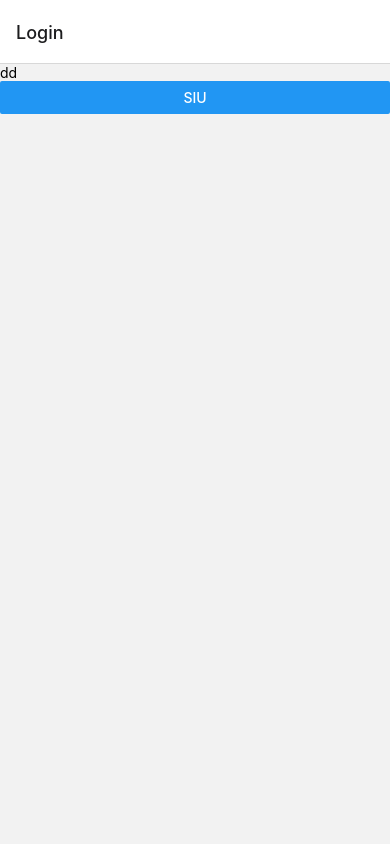
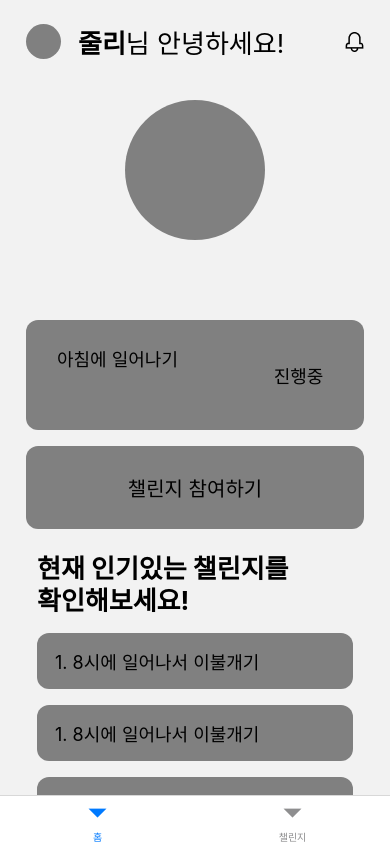
Before and after one commit to CMC-11th-Hackerton/homelenge_client, a React Native app: screen / in a window 390 px wide. Built offline with nearby package versions, Linux system fonts and the light colour scheme.

Commit message:
홈 화면 구현

```diff
--- a/src/App.js
+++ b/src/App.js
@@ -3,12 +3,12 @@
 import {SafeAreaView} from 'react-native-safe-area-context';
 import {NavigationContainer} from '@react-navigation/native';
 import LoginStack from './screens/LoginStack';
+import MainTab from './screens/MainTab';
 
 const App = () => {
-  // const state=1
   return (
     <NavigationContainer>
-      <LoginStack />
+      <MainTab />
     </NavigationContainer>
   );
 };
--- /dev/null
+++ b/src/screens/Challenge/ChanllengeStack.js
@@ -0,0 +1,51 @@
+import React from 'react';
+import {SafeAreaView} from 'react-native-safe-area-context';
+import {Text, Button} from 'react-native';
+import {createNativeStackNavigator} from '@react-navigation/native-stack';
+import {useNavigation} from '@react-navigation/native';
+
+const Stack = createNativeStackNavigator();
+
+const HomeScreen = () => {
+  const navigation = useNavigation();
+  return (
+    <SafeAreaView>
+      <Text>dd</Text>
+      <Button
+        title="siu"
+        onPress={() => {
+          navigation.navigate('Detail');
+        }}
+      />
+    </SafeAreaView>
+  );
+};
+
+const DetailScreen = () => {
+  const navigation = useNavigation();
+  return (
+    <SafeAreaView>
+      <Text>detail</Text>
+      {/* <Button title='siu'/> */}
+    </SafeAreaView>
+  );
+};
+
+const ChallengeStack = () => {
+  return (
+    <Stack.Navigator>
+      <Stack.Screen
+        component={HomeScreen}
+        name="Home"
+        options={{headerShown: false}}
+      />
+      <Stack.Screen
+        component={DetailScreen}
+        name="Detail"
+        options={{headerShown: false}}
+      />
+    </Stack.Navigator>
+  );
+};
+
+export default ChallengeStack;
--- /dev/null
+++ b/src/screens/Home/HomeScreen.js
@@ -0,0 +1,148 @@
+import React from 'react';
+import {useNavigation} from '@react-navigation/native';
+import {SafeAreaView} from 'react-native-safe-area-context';
+import {
+  Text,
+  Button,
+  StyleSheet,
+  View,
+  Image,
+  TouchableOpacity,
+  ScrollView,
+  StatusBar,
+} from 'react-native';
+
+const mock = [1, 2, 3, 4, 5];
+
+const HomeScreen = () => {
+  const navigation = useNavigation();
+  return (
+    <ScrollView>
+      <SafeAreaView style={{paddingHorizontal: 26, paddingTop: 23}}>
+        <View style={styles.header}>
+          <View style={styles.profile}>
+            <View
+              style={{
+                width: 35,
+                height: 35,
+                borderRadius: 18,
+                backgroundColor: 'gray',
+              }}
+            />
+            <Text style={styles.headerText}>
+              <Text style={{fontWeight: 'bold'}}>줄리</Text>님 안녕하세요!
+            </Text>
+          </View>
+          <Image source={require('../../assets/imgs/notification.png')} />
+        </View>
+        <View style={styles.circleWrap}>
+          <View style={styles.circle} />
+        </View>
+        <View style={styles.challengeWrap}>
+          <TouchableOpacity style={styles.challenge} activeOpacity={0.7}>
+            <View style={styles.challengeContentWrap}>
+              <View style={styles.challengeContent}>
+                <Text style={{fontSize: 18, fontWeight: '400'}}>
+                  아침에 일어나기
+                </Text>
+              </View>
+              <View style={styles.challengeStatus}>
+                <Text style={{fontSize: 18, fontWeight: '500'}}>진행중</Text>
+              </View>
+            </View>
+          </TouchableOpacity>
+          <TouchableOpacity
+            style={styles.joinChallenge}
+            activeOpacity={0.7}
+            onPress={() => {
+              navigation.navigate('Detail');
+            }}>
+            <Text style={{fontSize: 20}}>챌린지 참여하기</Text>
+          </TouchableOpacity>
+        </View>
+        <View style={styles.ranking}>
+          <Text style={{fontSize: 26, fontWeight: 'bold', lineHeight: 32}}>
+            현재 인기있는 챌린지를{'\n'}확인해보세요!
+          </Text>
+          <View style={{marginTop: 8}}>
+            {mock.map((data, idx) => (
+              <View style={{marginVertical: 8}} key={idx}>
+                <View style={styles.rankingItem}>
+                  <Text style={{fontSize: 18}}>1. 8시에 일어나서 이불개기</Text>
+                </View>
+              </View>
+            ))}
+          </View>
+        </View>
+      </SafeAreaView>
+    </ScrollView>
+  );
+};
+
+const styles = StyleSheet.create({
+  header: {
+    flexDirection: 'row',
+    alignItems: 'center',
+    justifyContent: 'space-between',
+  },
+  profile: {
+    flexDirection: 'row',
+    alignItems: 'center',
+  },
+  headerText: {fontSize: 26, marginLeft: 17},
+  circleWrap: {
+    marginTop: 40,
+    alignItems: 'center',
+  },
+  circle: {
+    width: 140,
+    height: 140,
+    borderRadius: 70,
+    backgroundColor: 'gray',
+  },
+  challengeWrap: {
+    alignItems: 'center',
+    marginTop: 80,
+  },
+  challenge: {
+    width: '100%',
+    height: 110,
+    borderRadius: 12,
+    backgroundColor: 'gray',
+  },
+  challengeContentWrap: {
+    flex: 1,
+    paddingHorizontal: 31,
+    paddingVertical: 25,
+    flexDirection: 'row',
+  },
+  challengeContent: {flex: 3},
+  challengeStatus: {
+    flex: 1,
+    justifyContent: 'center',
+    alignItems: 'center',
+  },
+  joinChallenge: {
+    marginTop: 16,
+    width: '100%',
+    height: 83,
+    borderRadius: 12,
+    backgroundColor: 'gray',
+    alignItems: 'center',
+    justifyContent: 'center',
+  },
+  ranking: {
+    marginTop: 24,
+    paddingHorizontal: 11,
+  },
+  rankingItem: {
+    width: '100%',
+    height: 56,
+    borderRadius: 12,
+    backgroundColor: 'gray',
+    padding: 18,
+    justifyContent: 'center',
+  },
+});
+
+export default HomeScreen;
--- /dev/null
+++ b/src/screens/Home/HomeStack.js
@@ -0,0 +1,36 @@
+import React from 'react';
+import {createNativeStackNavigator} from '@react-navigation/native-stack';
+import HomeScreen from './HomeScreen';
+import {SafeAreaView} from 'react-native-safe-area-context';
+import {Text} from 'react-native';
+
+const Stack = createNativeStackNavigator();
+
+const DetailScreen = () => {
+  // const navigation = useNavigation();
+  return (
+    <SafeAreaView>
+      <Text>detail</Text>
+      {/* <Button title='siu'/> */}
+    </SafeAreaView>
+  );
+};
+
+const HomeStack = () => {
+  return (
+    <Stack.Navigator>
+      <Stack.Screen
+        component={HomeScreen}
+        name="Home"
+        options={{headerShown: false}}
+      />
+      <Stack.Screen
+        component={DetailScreen}
+        name="Detail"
+        options={{headerShown: false}}
+      />
+    </Stack.Navigator>
+  );
+};
+
+export default HomeStack;
--- /dev/null
+++ b/src/screens/MainTab.js
@@ -0,0 +1,28 @@
+import React from 'react';
+import {createBottomTabNavigator} from '@react-navigation/bottom-tabs';
+import {SafeAreaView} from 'react-native-safe-area-context';
+import {Text, Button} from 'react-native';
+import {useNavigation} from '@react-navigation/native';
+import HomeStack from './Home/HomeStack';
+import ChallengeStack from './Challenge/ChanllengeStack';
+
+const Tab = createBottomTabNavigator();
+
+const MainTab = () => {
+  return (
+    <Tab.Navigator>
+      <Tab.Screen
+        component={HomeStack}
+        name="Home"
+        options={{headerShown: false, title: '홈'}}
+      />
+      <Tab.Screen
+        component={ChallengeStack}
+        name="Challenge"
+        options={{headerShown: false, title: '챌린지'}}
+      />
+    </Tab.Navigator>
+  );
+};
+
+export default MainTab;
```
Also changed, not shown: src/assets/imgs/notification.png (added).
